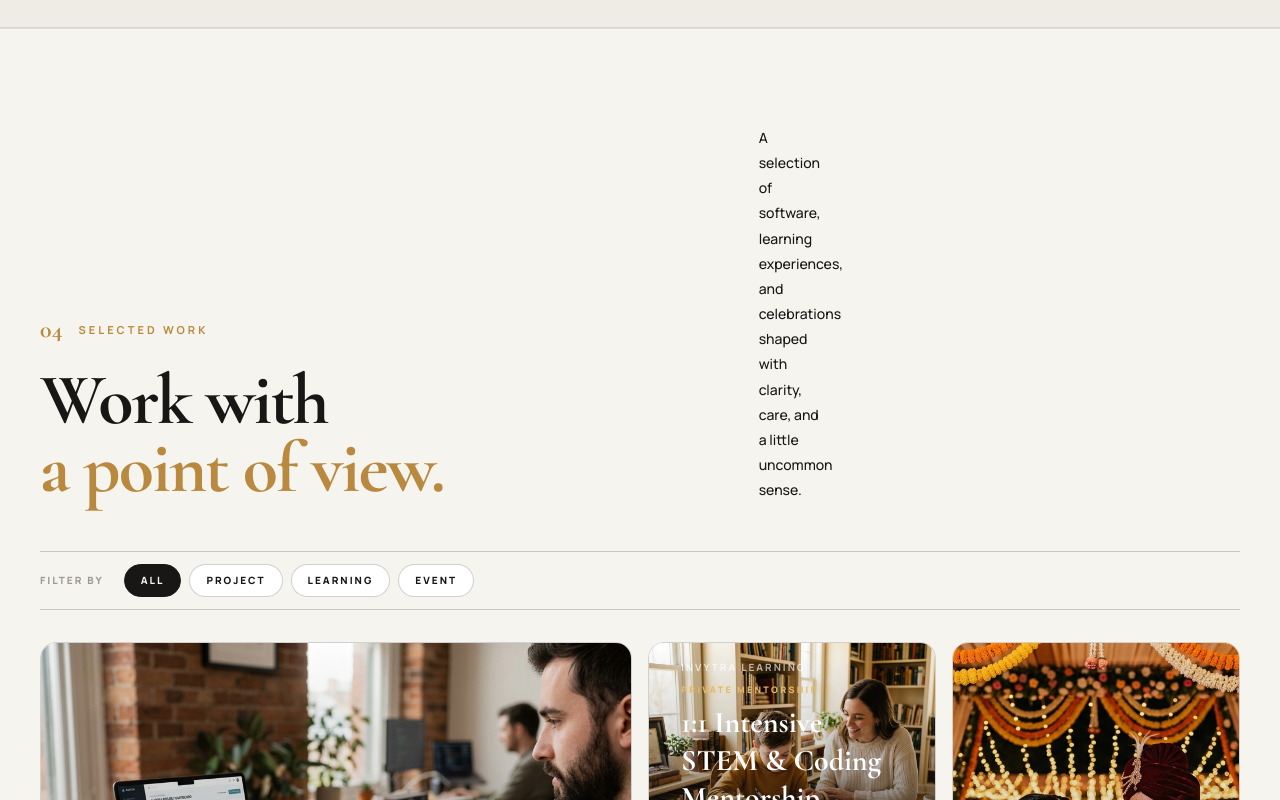
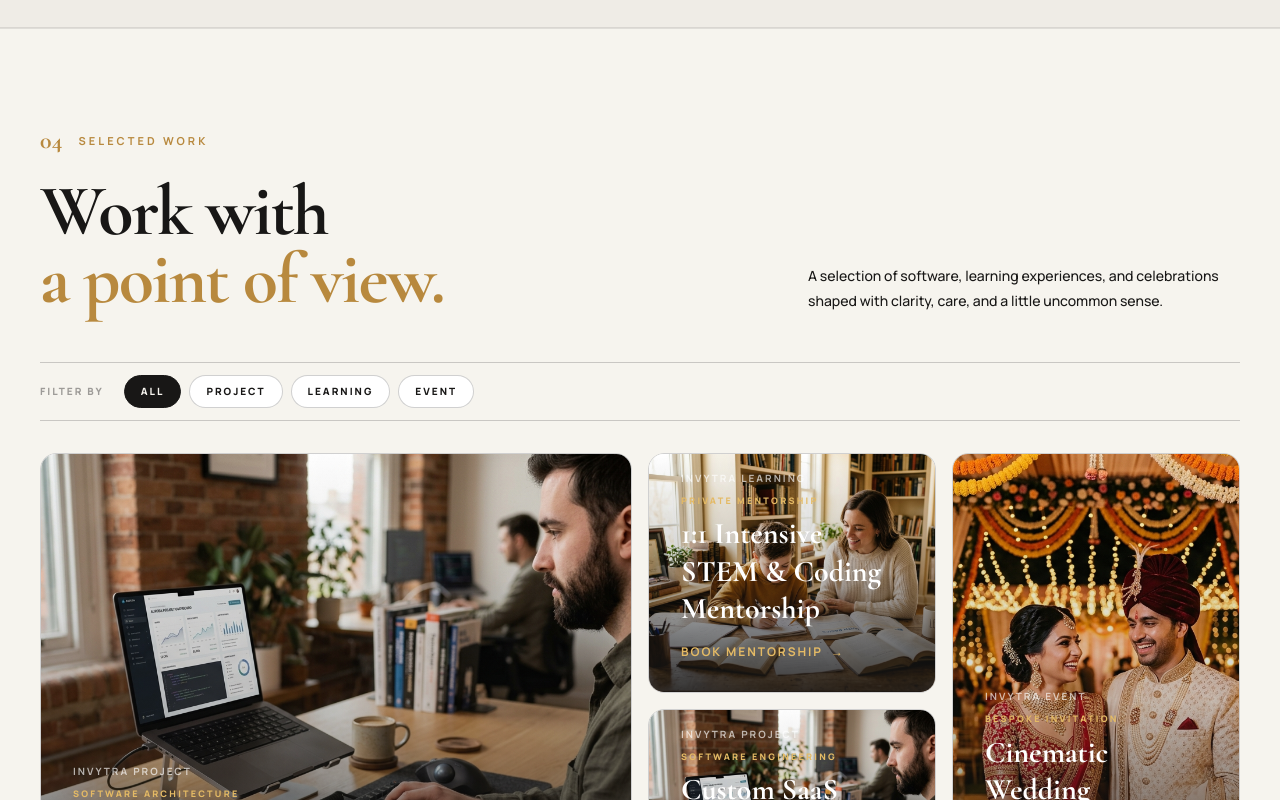
Before and after one commit to razalpa64/INVYTRAIN, a Next.js app: page / in a window 1280 px wide. Shown: the part 4720-5520 px from the top of the page. Built offline with nearby package versions, Linux system fonts and the light colour scheme.

Commit message:
Fix desktop section text layout

```diff
--- a/src/components/FeaturedWork.tsx
+++ b/src/components/FeaturedWork.tsx
@@ -18,8 +18,8 @@ export default function FeaturedWork({ items }: { items: Offering[] }) {
   return (
     <section id="work" className="relative overflow-hidden border-y" style={{ background: "var(--bg)", borderColor: "var(--line)" }}>
       <div className="mx-auto max-w-[1400px] px-5 py-16 sm:px-6 md:px-10 md:py-24">
-        <div className="mb-10 grid gap-7 md:mb-12 md:grid-cols-12 md:items-end md:gap-8">
-          <div className="md:col-span-7">
+        <div className="mb-10 grid gap-7 md:mb-12 md:grid-cols-[minmax(0,1fr)_minmax(280px,0.6fr)] md:items-end md:gap-12">
+          <div>
           <Reveal>
             <div className="mb-5 flex items-center gap-4">
               <span className="font-serif text-2xl font-bold" style={{ color: "var(--gold)" }}>04</span>
@@ -34,7 +34,7 @@ export default function FeaturedWork({ items }: { items: Offering[] }) {
           </Reveal>
           </div>
           <Reveal delay={140}>
-            <p className="max-w-sm text-sm font-medium leading-[1.8] md:col-span-4 md:col-start-9">
+            <p className="max-w-md text-sm font-medium leading-[1.8]">
               A selection of software, learning experiences, and celebrations shaped with clarity, care, and a little uncommon sense.
             </p>
           </Reveal>
--- a/src/components/TestimonialsSection.tsx
+++ b/src/components/TestimonialsSection.tsx
@@ -52,7 +52,7 @@ export default function TestimonialsSection({ testimonials }: { testimonials: Te
           </div>
           <Reveal delay={150}>
             <div
-              className="w-full max-w-[14rem] self-start rounded-2xl p-5 md:max-w-none md:self-auto md:p-6 md:text-right"
+              className="relative z-10 mt-3 w-full max-w-[14rem] self-start rounded-2xl p-5 md:mt-20 md:max-w-none md:self-auto md:p-6 md:text-right"
               style={{
                 background: "rgba(212,168,83,0.06)",
                 border: "1px solid rgba(212,168,83,0.2)",
--- a/src/components/WhatIsInvytra.tsx
+++ b/src/components/WhatIsInvytra.tsx
@@ -115,8 +115,8 @@ export default function WhatIsInvytra() {
                 }}
               >
                 <RevealLines
-                  className="font-serif leading-[1.65] font-normal"
-                  style={{ fontSize: "clamp(1.4rem, 2.4vw, 2.1rem)", color: "var(--ink)" }}
+                  className="max-w-2xl font-serif leading-[1.5] font-normal"
+                  style={{ fontSize: "clamp(1.25rem, 2vw, 1.8rem)", color: "var(--ink)" }}
                   lines={siteContent.about.lines}
                 />
 
```
